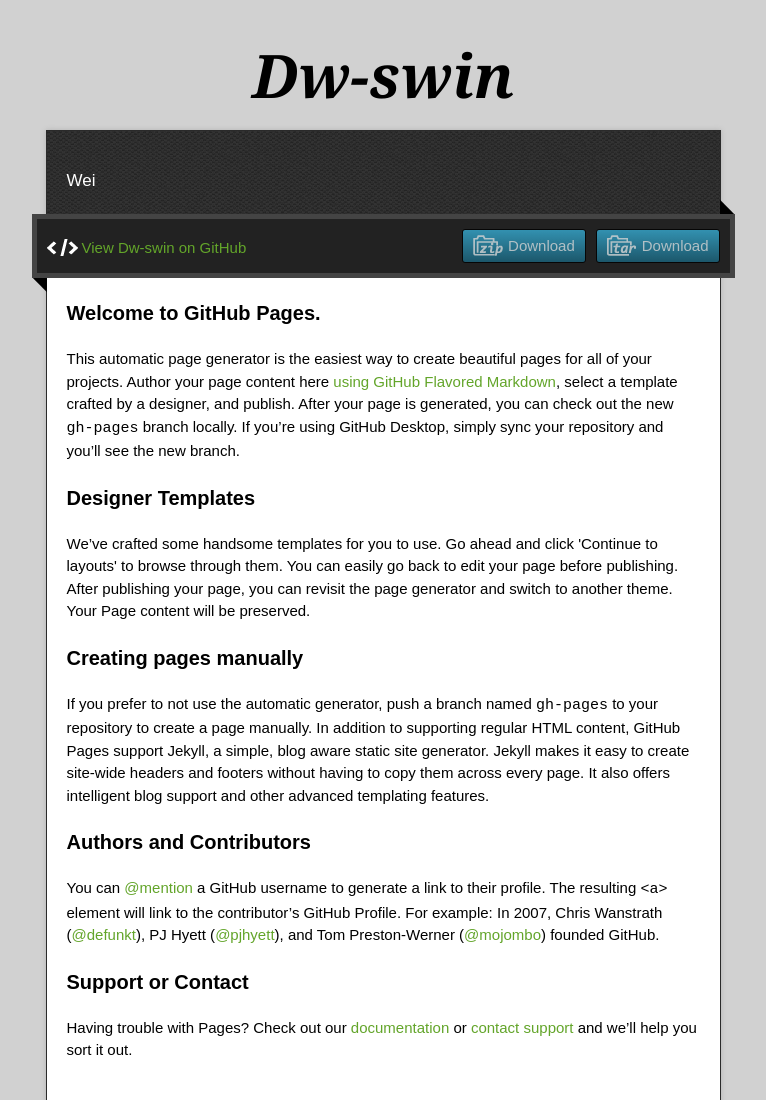
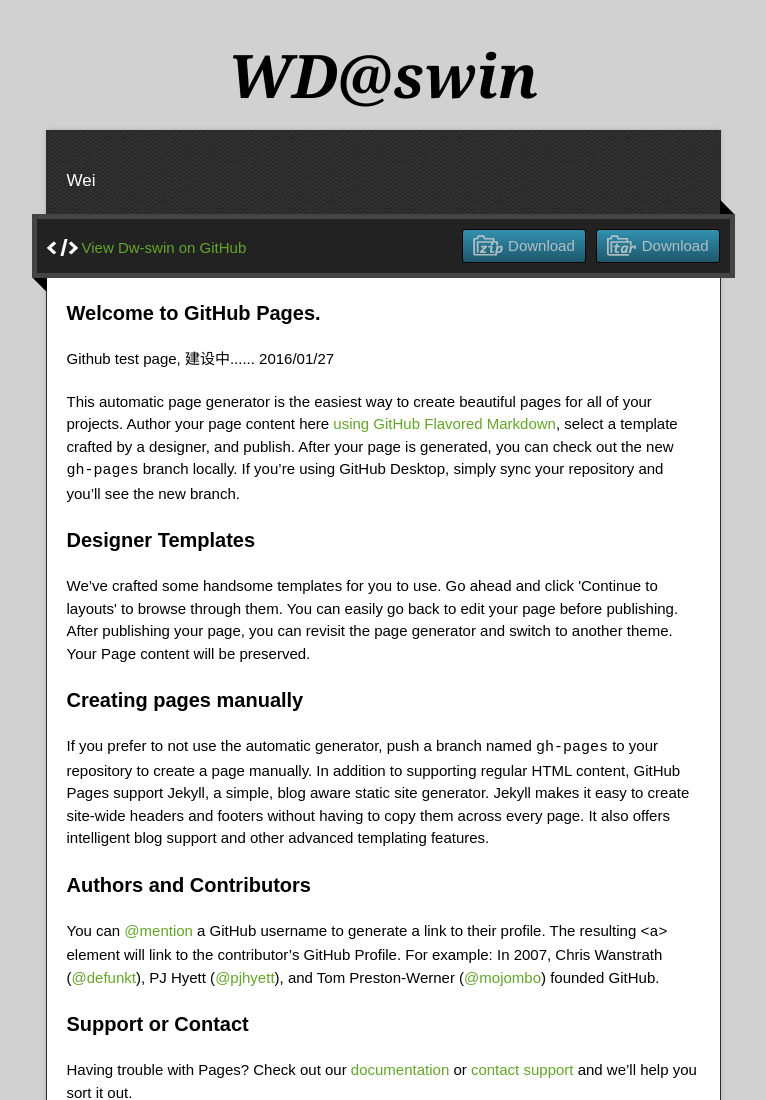
Before and after one commit to 2016dengwei/dw-swin, a plain HTML site: page index.html in a window 1280 px wide. Shown: the top 1100 px of the page, without its empty margins (257-1023 px from the left). Drawn offline with nearby package versions, Linux system fonts and the light colour scheme.

Commit message:
Update index.html

```diff
--- a/index.html
+++ b/index.html
@@ -11,7 +11,7 @@
   <script type="text/javascript" src="https://ajax.googleapis.com/ajax/libs/jquery/1.7.1/jquery.min.js"></script>
   <script type="text/javascript" src="javascripts/script.js"></script>
 
-  <title>Dw-swin</title>
+  <title>WD@swin</title>
   <meta name="description" content="Wei">
 
   <meta name="viewport" content="width=device-width,initial-scale=1">
@@ -22,7 +22,7 @@
 
   <div class="wrapper">
     <header>
-      <h1 class="title">Dw-swin</h1>
+      <h1 class="title">WD@swin</h1>
     </header>
     <div id="container">
       <p class="tagline">Wei</p>
@@ -38,7 +38,7 @@
         <article class="markdown-body">
           <h3>
 <a id="welcome-to-github-pages" class="anchor" href="#welcome-to-github-pages" aria-hidden="true"><span aria-hidden="true" class="octicon octicon-link"></span></a>Welcome to GitHub Pages.</h3>
-
+<p>Github test page, 建设中...... 2016/01/27</p>
 <p>This automatic page generator is the easiest way to create beautiful pages for all of your projects. Author your page content here <a href="https://guides.github.com/features/mastering-markdown/">using GitHub Flavored Markdown</a>, select a template crafted by a designer, and publish. After your page is generated, you can check out the new <code>gh-pages</code> branch locally. If you’re using GitHub Desktop, simply sync your repository and you’ll see the new branch.</p>
 
 <h3>
```
